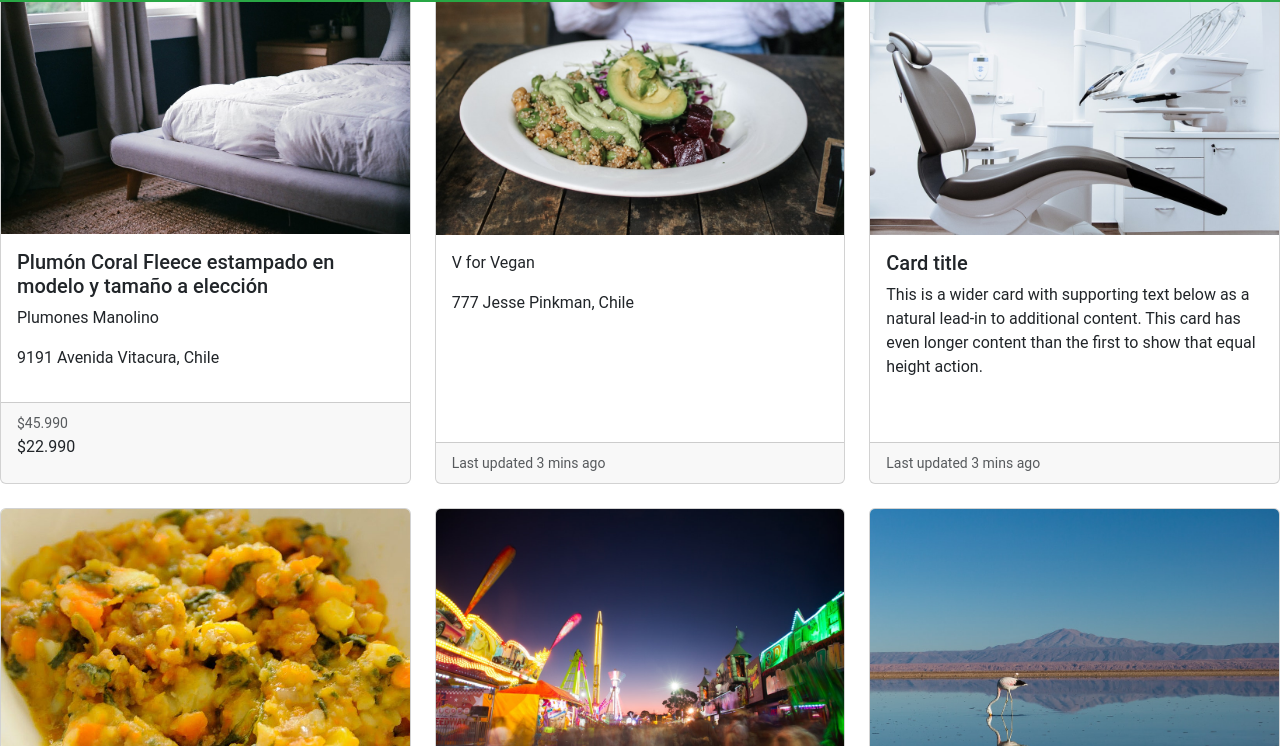
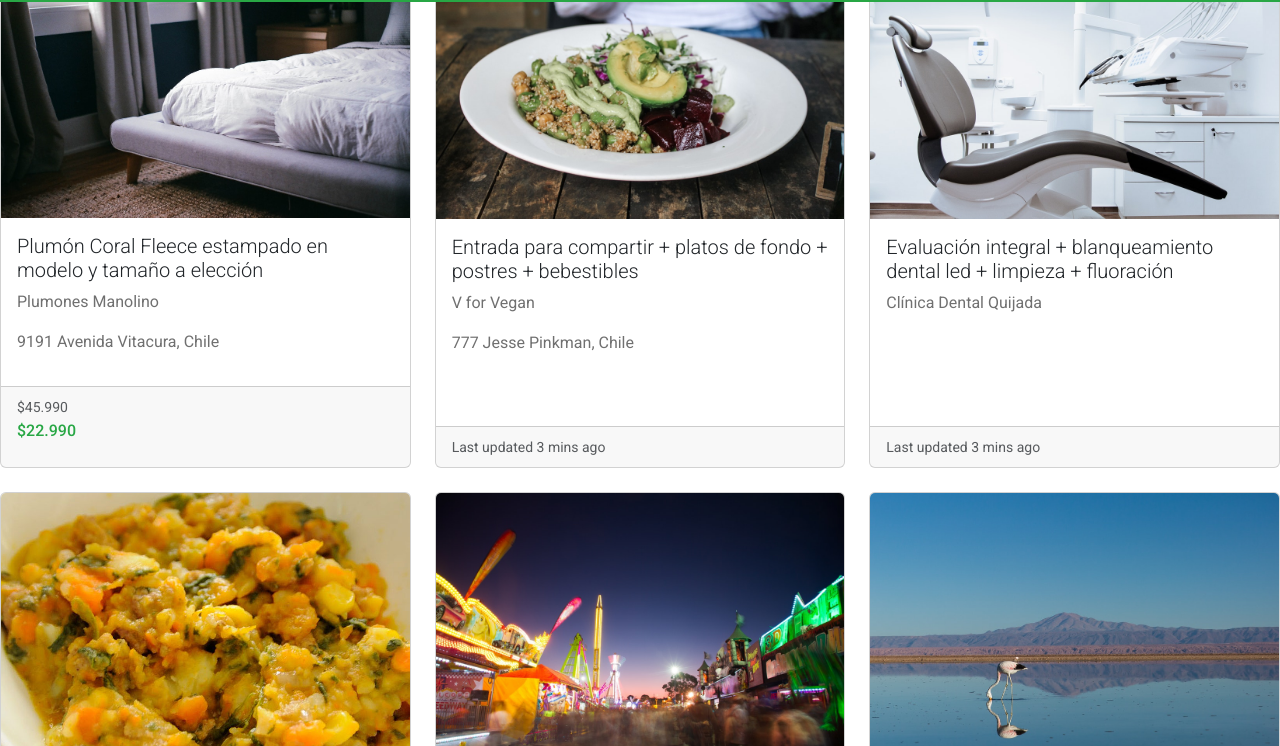
Before and after one commit to fabianosses/Desafio-Cuppon, a plain HTML site: page index.html in a window 1280 px wide. Shown: the part 54-800 px from the top of the page. Drawn offline with nearby package versions, Linux system fonts and the light colour scheme.

Commit message:
agrega color y tamaño a texto

```diff
--- a/assets/css/styles.css
+++ b/assets/css/styles.css
@@ -1,6 +1,5 @@
-<style>
+
 @import url('https://fonts.googleapis.com/css2?family=Anton&family=Open+Sans:ital,wght@0,300..800;1,300..800&family=Raleway:ital,wght@0,100..900;1,100..900&family=Roboto:ital,wght@0,100..900;1,100..900&display=swap');
-</style>
 
 /*reset de css a html*/
 * {
@@ -10,5 +9,18 @@
 }
 
 body {
-    font-family: roboto;
+    font-family: Roboto;
 }
+
+h5 {
+    font-weight: 300;
+}
+
+.card-body p {
+    color: #707070;
+}
+
+.card-footer p {
+    font-weight: 500;
+    color: #28A745;
+}
--- a/index.html
+++ b/index.html
@@ -10,8 +10,6 @@
 </head>
 
 <body>
-    <p class="roboto"></p>
-
     <header>
 
         <!--Navbar-->
@@ -73,7 +71,7 @@
                     </div>
                     <div class="card-footer">
                         <small class="text-body-secondary">$45.990</small>
-                        <p class="precio-oferta">$22.990</p>
+                        <p>$22.990</p>
                     </div>
                 </div>
             </div>
@@ -83,6 +81,7 @@
                 <div class="card h-100">
                     <img src="assets/img/cupon-2.jpg" class="card-img-top" alt="...">
                     <div class="card-body">
+                        <h5 class="card-title">Entrada para compartir + platos de fondo + postres + bebestibles</h5>
                         <p class="card-text">V for Vegan</p>
                         <p>777 Jesse Pinkman, Chile</p>
                     </div>
@@ -97,8 +96,8 @@
                 <div class="card h-100">
                     <img src="assets/img/cupon-3.jpg" class="card-img-top" alt="...">
                     <div class="card-body">
-                        <h5 class="card-title">Card title</h5>
-                        <p class="card-text">This is a wider card with supporting text below as a natural lead-in to additional content. This card has even longer content than the first to show that equal height action.</p>
+                        <h5 class="card-title">Evaluación integral + blanqueamiento dental led + limpieza + fluoración</h5>
+                        <p class="card-text">Clínica Dental Quijada</p>
                     </div>
                     <div class="card-footer">
                         <small class="text-body-secondary">Last updated 3 mins ago</small>
```
